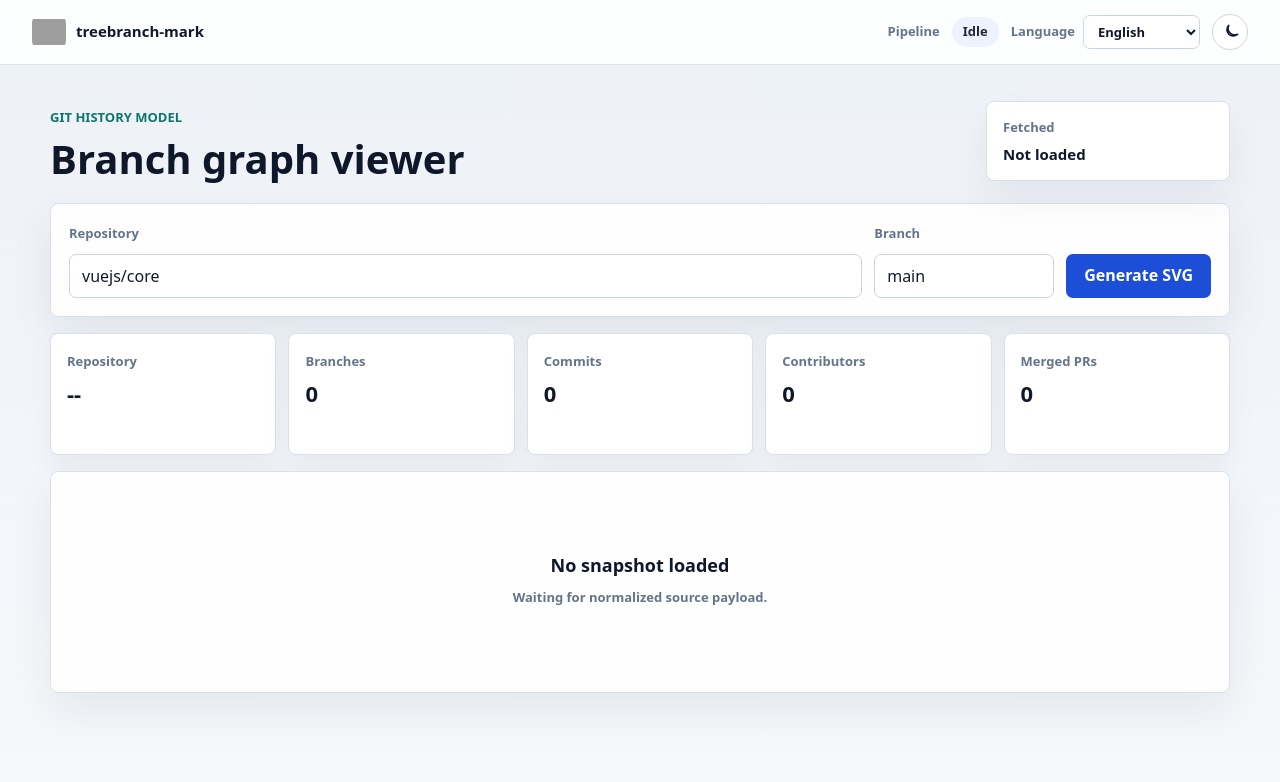
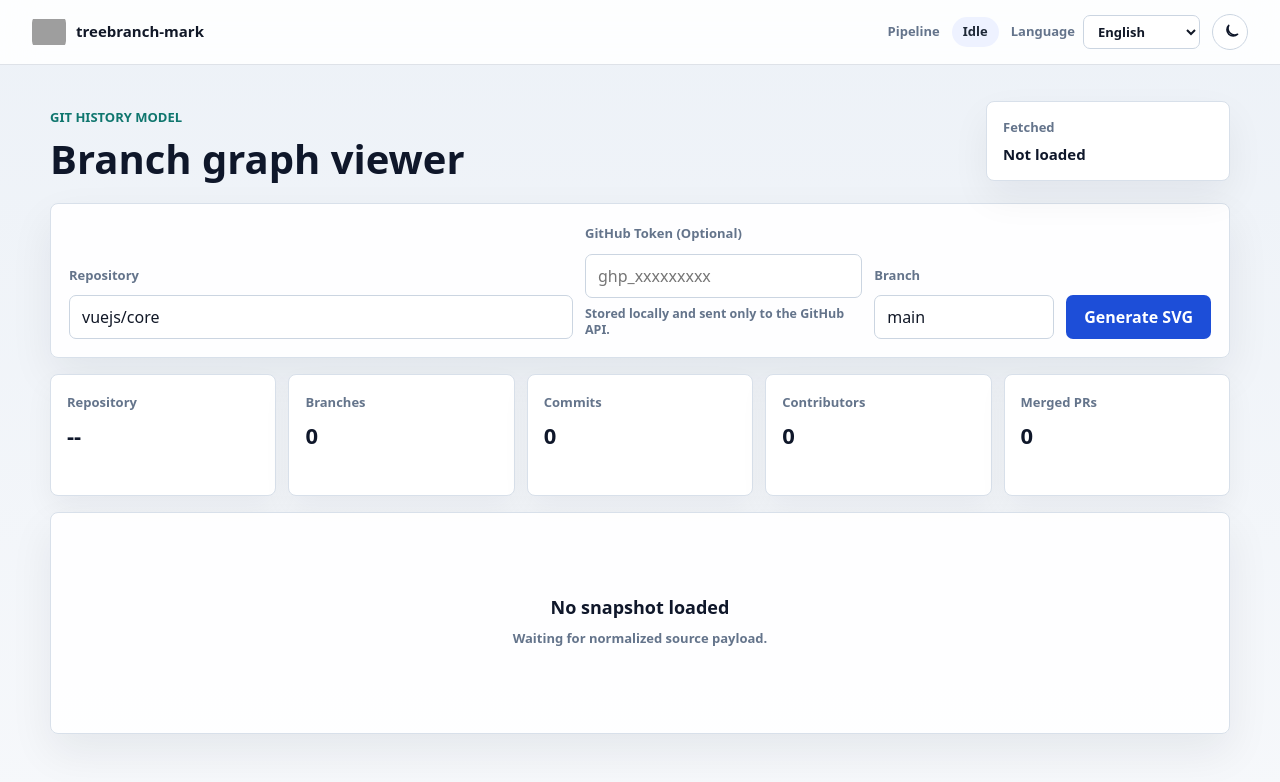
Before and after one commit to Ashlixy17/treebranch-mark, a React (Vite) app: page / in a window 1280 px wide. Shown: the top 782 px of the page. Built offline with nearby package versions, Linux system fonts and the light colour scheme; grey boxes are pictures that could not be loaded.

Commit message:
feat(app): add github token input

```diff
--- a/src/App.css
+++ b/src/App.css
@@ -231,7 +231,7 @@ h2 {
 
 .repo-form {
   display: grid;
-  grid-template-columns: minmax(0, 1fr) minmax(120px, 180px) auto;
+  grid-template-columns: minmax(220px, 1fr) minmax(220px, 0.55fr) minmax(120px, 180px) auto;
   align-items: end;
   gap: 12px;
 }
@@ -239,6 +239,17 @@ h2 {
 .field {
   display: grid;
   gap: 8px;
+}
+
+.token-field {
+  min-width: min(100%, 280px);
+}
+
+.field small {
+  color: #64748b;
+  font-size: 0.78rem;
+  font-weight: 700;
+  line-height: 1.35;
 }
 
 .field input {
@@ -477,6 +488,7 @@ h2 {
 .app-shell[data-theme='dark'] .topbar-meta,
 .app-shell[data-theme='dark'] .run-card span,
 .app-shell[data-theme='dark'] .field span,
+.app-shell[data-theme='dark'] .field small,
 .app-shell[data-theme='dark'] .metric-grid dt,
 .app-shell[data-theme='dark'] .detail-list dt,
 .app-shell[data-theme='dark'] .json-panel span,
--- a/src/App.tsx
+++ b/src/App.tsx
@@ -1,4 +1,4 @@
-import { useState } from 'react'
+import { useEffect, useState } from 'react'
 import type { FormEvent } from 'react'
 import './App.css'
 import { RenderPipeline } from './pipeline'
@@ -10,6 +10,7 @@ import type { SourceErrorMessages } from './ui/sourceErrorMessages'
 type Language = 'en' | 'zh-CN' | 'ja'
 type StatusKey = 'idle' | 'loading' | 'error' | 'ready'
 type Theme = 'light' | 'dark'
+const TOKEN_STORAGE_KEY = 'treebranch.github.token'
 
 interface Translation {
   application: string
@@ -22,6 +23,8 @@ interface Translation {
   notLoaded: string
   repositoryControls: string
   repository: string
+  githubToken: string
+  githubTokenHint: string
   branch: string
   generateGraph: string
   requestFailed: string
@@ -72,6 +75,8 @@ const translations = {
     notLoaded: 'Not loaded',
     repositoryControls: 'Repository controls',
     repository: 'Repository',
+    githubToken: 'GitHub Token (Optional)',
+    githubTokenHint: 'Stored locally and sent only to the GitHub API.',
     branch: 'Branch',
     generateGraph: 'Generate SVG',
     requestFailed: 'Request failed',
@@ -121,6 +126,8 @@ const translations = {
     notLoaded: '尚未加载',
     repositoryControls: '仓库控制',
     repository: '仓库',
+    githubToken: 'GitHub Token（可选）',
+    githubTokenHint: '仅保存在本地，并且只会发送给 GitHub API。',
     branch: '分支',
     generateGraph: '生成 SVG',
     requestFailed: '请求失败',
@@ -170,6 +177,8 @@ const translations = {
     notLoaded: '未読み込み',
     repositoryControls: 'リポジトリ操作',
     repository: 'リポジトリ',
+    githubToken: 'GitHub Token（任意）',
+    githubTokenHint: 'ローカルに保存され、GitHub API にのみ送信されます。',
     branch: 'ブランチ',
     generateGraph: 'SVG を生成',
     requestFailed: 'リクエスト失敗',
@@ -209,6 +218,7 @@ function App() {
   const [language, setLanguage] = useState<Language>('en')
   const [theme, setTheme] = useState<Theme>('light')
   const [repositoryInput, setRepositoryInput] = useState('vuejs/core')
+  const [githubToken, setGithubToken] = useState('')
   const [branchInput, setBranchInput] = useState('main')
   const [snapshot, setSnapshot] = useState<GitSourceSnapshot | null>(null)
   const [svg, setSvg] = useState<string | null>(null)
@@ -225,6 +235,26 @@ function App() {
         timeStyle: 'short',
       }).format(new Date(snapshot.fetchedAt))
     : t.notLoaded
+
+  useEffect(() => {
+    const storedToken = window.localStorage.getItem(TOKEN_STORAGE_KEY)
+
+    if (storedToken) {
+      setGithubToken(storedToken)
+    }
+  }, [])
+
+  function handleTokenChange(value: string) {
+    setGithubToken(value)
+
+    const trimmed = value.trim()
+
+    if (trimmed) {
+      window.localStorage.setItem(TOKEN_STORAGE_KEY, trimmed)
+    } else {
+      window.localStorage.removeItem(TOKEN_STORAGE_KEY)
+    }
+  }
 
   async function handleSubmit(event: FormEvent<HTMLFormElement>) {
     event.preventDefault()
@@ -319,6 +349,18 @@ function App() {
                 onChange={(event) => setRepositoryInput(event.target.value)}
                 placeholder="owner/repo"
               />
+            </label>
+            <label className="field token-field" htmlFor="github-token">
+              <span>{t.githubToken}</span>
+              <input
+                id="github-token"
+                type="password"
+                value={githubToken}
+                onChange={(event) => handleTokenChange(event.target.value)}
+                placeholder="ghp_xxxxxxxxx"
+                autoComplete="off"
+              />
+              <small>{t.githubTokenHint}</small>
             </label>
             <label className="field branch-field" htmlFor="branch">
               <span>{t.branch}</span>
```
Also changed, not shown: 1 other file (tests, documents, lock files or other folders).
